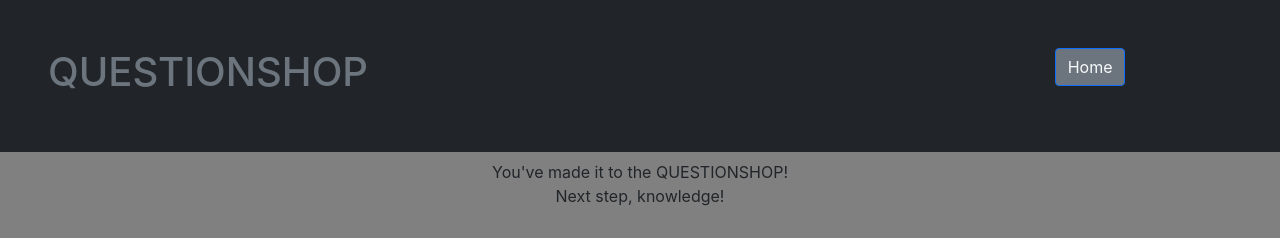
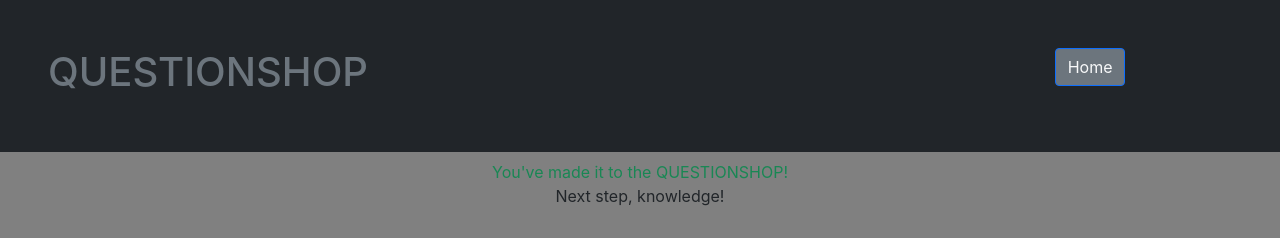
Before and after one commit to GemmieDodger/quiz, a React (Create React App) app: page / in a window 1280 px wide. Shown: the top 238 px of the page. Built offline with nearby package versions, Linux system fonts and the light colour scheme; no server answers; the database is empty.

Commit message:
testing changing colour with cont. deployment

```diff
--- a/src/components/HomeContent.js
+++ b/src/components/HomeContent.js
@@ -42,7 +42,7 @@ const HomeContent = () => {
     <Container className="text-center" data-testid="homecontent">
       <Row>
         <Col>
-          <p className="mt-2 mb-0 text-center">
+          <p className="mt-2 mb-0 text-center text-success">
             You've made it to the QUESTIONSHOP!
           </p>
           <p className="mb-4 text-center">Next step, knowledge!</p>
```
